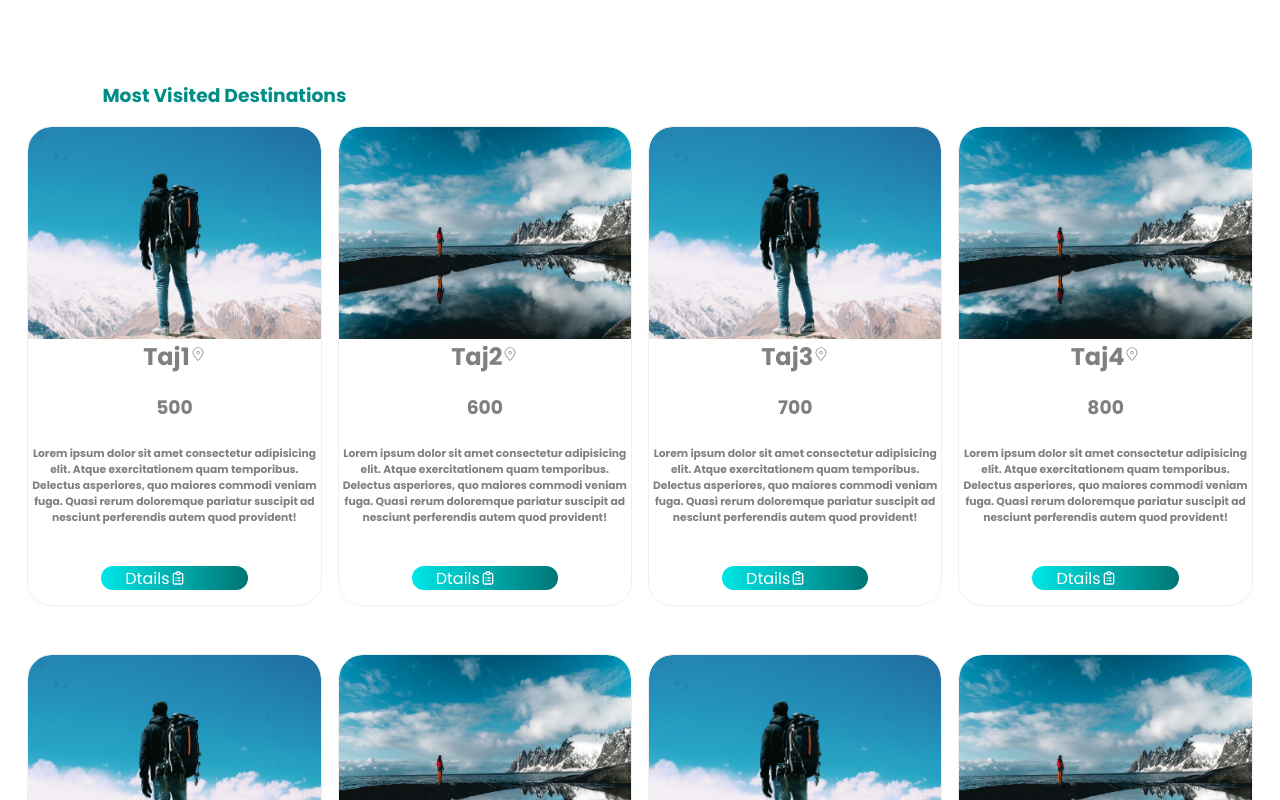
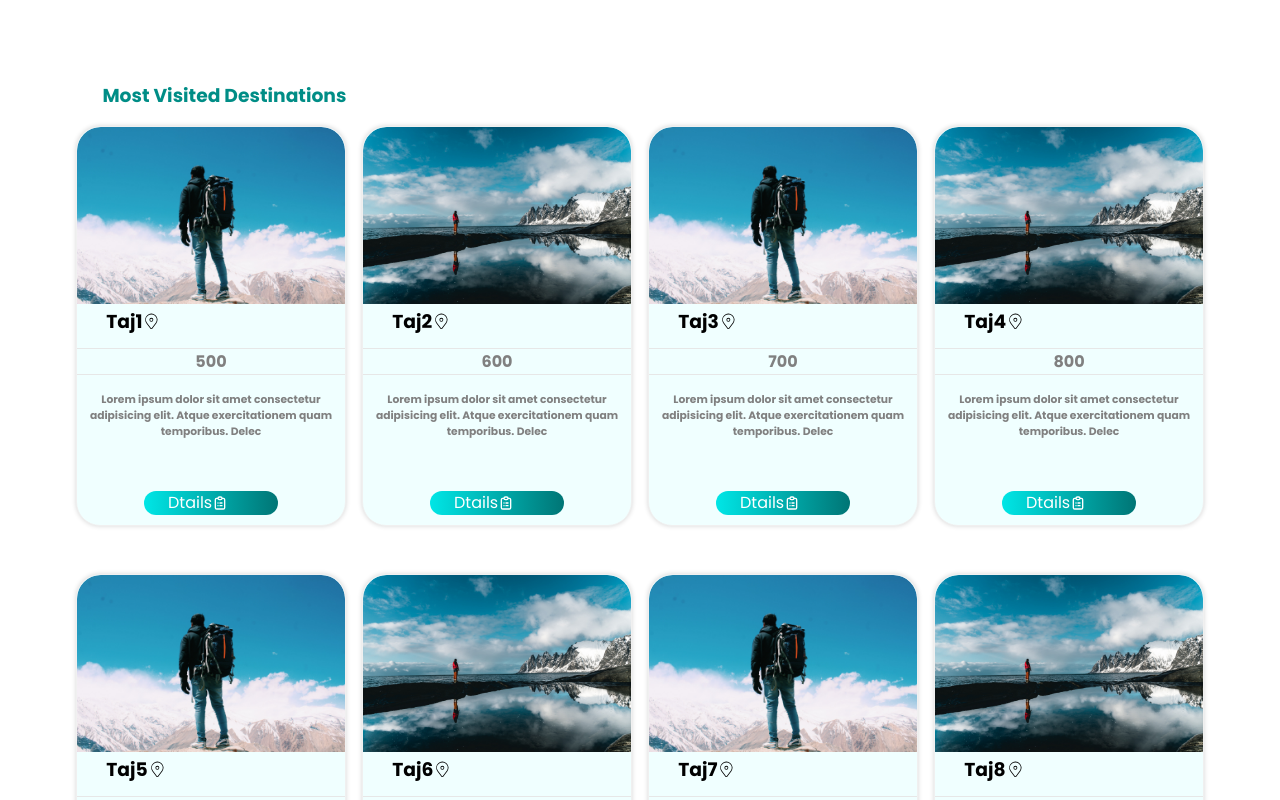
Before and after one commit to Hayat-07/Travel-mern, a React (Vite) app: page / in a window 1280 px wide. Shown: the part 600-1400 px from the top of the page. Built offline with nearby package versions, Linux system fonts and the light colour scheme; grey boxes are pictures that could not be loaded.

Commit message:
"5th commit"

```diff
--- a/src/App.css
+++ b/src/App.css
@@ -7,6 +7,7 @@
     margin: 0;
     box-sizing: border-box;
     font-family: 'Poppins', sans-serif;
+    scroll-behavior: smooth;
   }
 
   :root{
--- a/src/components/Header.scss
+++ b/src/components/Header.scss
@@ -67,9 +67,15 @@
         .closeNavIcon{
           display: none;
         }
+
     }
-
+    .toggleNavbar{
+        display: none;
+    }
     @media screen and (max-width:768px){
+        .toggleNavbar{
+            display: inline;
+        }
         .navBar{
             position:absolute;
             background: var(--WhiteColorDim);
--- a/src/components/Main.jsx
+++ b/src/components/Main.jsx
@@ -4,6 +4,9 @@ import { CiLocationOn } from "react-icons/ci";
 import { HiOutlineClipboardList } from "react-icons/hi";
 
 function Main() {
+
+
+
   return (
     <section className="main container section">
       <div className="sectionTitle">
@@ -12,17 +15,18 @@ function Main() {
 
       <div className="sectContent grid">
         {data.map((x, i) => {
+          let descript=x.description.substring(0,100)
           return (
             <>
               <div key={i} className="cardMy grid">
                 <div className="imgDiv ">
                 <img src={x.img} alt="Image" />
                 </div>
-               <div style={{display:"flex", justifyContent:"center",alignItems:"center" }}>
-               <h2>{x.name}</h2> <span><CiLocationOn /></span>
+               <div style={{display:"flex", justifyContent:"center",alignItems:"center",padding:"3px" }}>
+               <h3 >{x.name} <CiLocationOn /></h3>
                </div>
-                <h3>{x.fees}</h3>
-                <h6>{x.description}</h6>
+                <h4>{x.fees}</h4>
+                <h6>{descript}</h6>
                 <div className="btn flex" style={{color:"white", width:"50%",margin:"auto", height:"1.5rem",textAlign:"center"}}>Dtails <HiOutlineClipboardList />
  </div>
               </div>
--- a/src/components/main.scss
+++ b/src/components/main.scss
@@ -6,25 +6,43 @@
      margin-bottom: 2vh;
     }
     .sectContent{
+
+        margin: auto;
         grid-template-columns: 1fr 1fr 1fr 1fr;
         gap: 1rem;
         justify-content: center;
         align-items: center;
         .cardMy{
-
+           background-color: azure;
             color:gray;
             border: 1px solid rgb(240, 240, 240);
             border-radius:1.5rem;
-            height: 30rem;
+            height: 25rem;
             min-width: 270px;
-            width: 23vw;
+            width: 20vw;
             margin-bottom: 2rem;
             // background-color: rgb(222, 255, 249);
             grid-template-rows:4fr  1fr 1fr 2fr 1fr;
-            justify-content: center;
+            justify-content: start;
             align-items: start;
             text-align: center;
             overflow: hidden;
+            box-shadow: 0px 0px 5px rgb(214, 214, 214);
+            h3{padding-left: 10%;
+                display: flex;
+                justify-content: start;
+                align-items: center;
+                color: black;
+
+                width: 100%;
+            }
+            h4{
+                border-bottom: 1px solid rgb(231, 231, 231);
+                border-top: 1px solid rgb(231, 231, 231);
+                padding-left: 10%;
+                padding: 0;
+                margin: 0;
+            }
             &:hover{
                 img{
                     scale: 110%;
```
